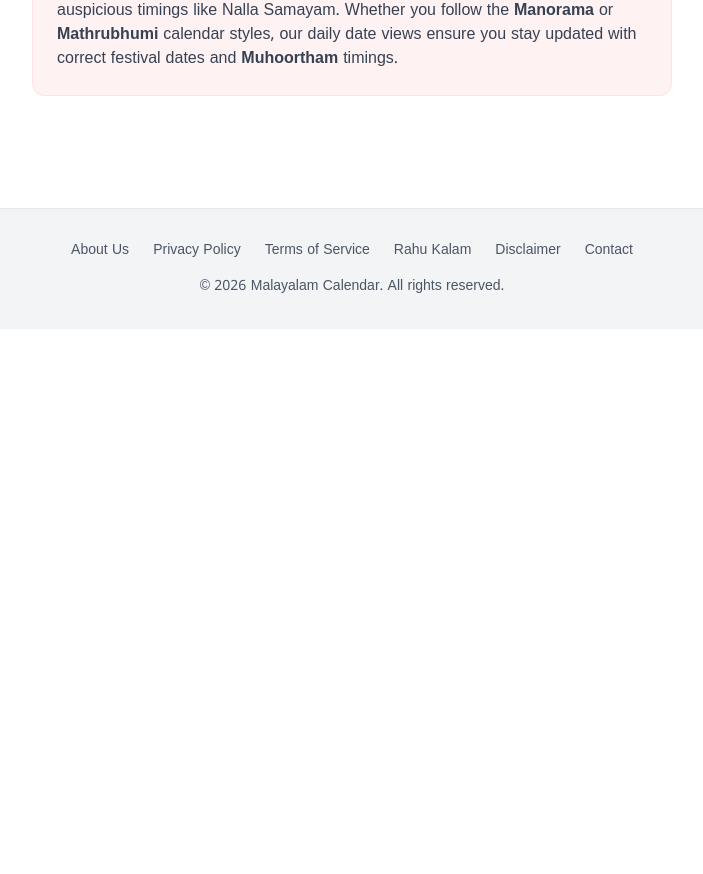
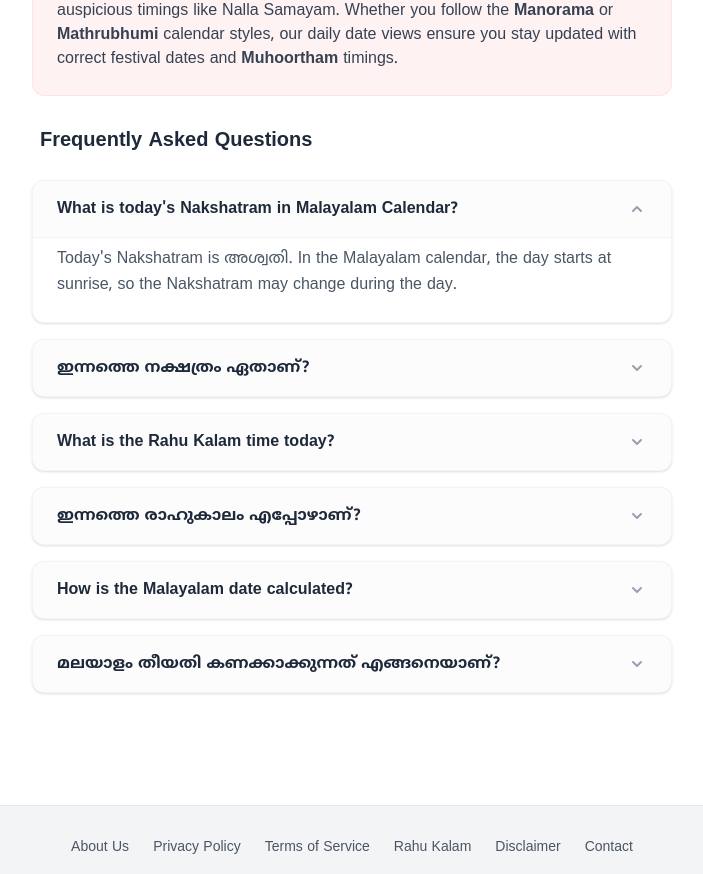
Before and after one commit to Agasthyan07/malayalam_calender, a Next.js app: page / in a window 1280 px wide. Shown: the part 1840-2714 px from the top of the page, without its empty margins (288-991 px from the left). Before the commit the page ends 2169 px from the top, so only its background shows below. Built offline with nearby package versions, Linux system fonts and the light colour scheme.

Commit message:
Add FAQ section to Today page and AdSense script to layout

```diff
--- a/app/layout.tsx
+++ b/app/layout.tsx
@@ -1,4 +1,5 @@
 import type { Metadata } from 'next';
+import Script from 'next/script';
 import { Inter, Noto_Sans_Malayalam } from 'next/font/google';
 import './globals.css';
 import Header from '@/components/Header';
@@ -44,6 +45,12 @@
         </main>
         <Footer />
         <CookieConsent />
+        <Script
+          async
+          src="https://pagead2.googlesyndication.com/pagead/js/adsbygoogle.js?client=ca-pub-5563933517199081"
+          crossOrigin="anonymous"
+          strategy="afterInteractive"
+        />
       </body>
     </html>
   );
--- a/app/today/page.tsx
+++ b/app/today/page.tsx
@@ -1,4 +1,5 @@
 import TodayCard from '@/components/TodayCard';
+import FAQ from '@/components/FAQ';
 import Link from 'next/link';
 import AdSlot from '@/components/AdSlot';
 import DateNavigation from '@/components/DateNavigation';
@@ -181,6 +182,33 @@
                 </div>
             </div>
 
+            <FAQ items={[
+                {
+                    question: "What is today's Nakshatram in Malayalam Calendar?",
+                    answer: `Today's Nakshatram is ${data.nakshatram}. In the Malayalam calendar, the day starts at sunrise, so the Nakshatram may change during the day.`
+                },
+                {
+                    question: "ഇന്നത്തെ നക്ഷത്രം ഏതാണ്?",
+                    answer: `ഇന്നത്തെ നക്ഷത്രം ${data.nakshatram} ആണ്. മലയാളം കലണ്ടർ പ്രകാരം ദിവസം തുടങ്ങുന്നത് സൂര്യോദയത്തിനാണ്.`
+                },
+                {
+                    question: "What is the Rahu Kalam time today?",
+                    answer: `Today's Rahu Kalam is from ${data.rahukalam}. It is considered an inauspicious time for starting new ventures.`
+                },
+                {
+                    question: "ഇന്നത്തെ രാഹുകാലം എപ്പോഴാണ്?",
+                    answer: `ഇന്നത്തെ രാഹുകാലം ${data.rahukalam} വരെയാണ്. പുതിയ കാര്യങ്ങൾ തുടങ്ങാൻ ഈ സമയം ഒഴിവാക്കുന്നതാണ് ഉചിതം.`
+                },
+                {
+                    question: "How is the Malayalam date calculated?",
+                    answer: "The Malayalam date is calculated based on the solar calendar (Kollavarsham). It follows the position of the sun in the zodiac signs."
+                },
+                {
+                    question: "മലയാളം തീയതി കണക്കാക്കുന്നത് എങ്ങനെയാണ്?",
+                    answer: "കൊല്ലവർഷം എന്നറിയപ്പെടുന്ന സൗര കലണ്ടർ അടിസ്ഥാനമാക്കിയാണ് മലയാളം തീയതി കണക്കാക്കുന്നത്. സൂര്യൻ ഓരോ രാശിയിലും പ്രവേശിക്കുന്നതിനനുസരിച്ചാണ് മാസങ്ങൾ മാറുന്നത്."
+                }
+            ]} />
+
             <AdSlot slotId="mid-content" />
         </div>
     );
--- /dev/null
+++ b/components/FAQ.tsx
@@ -0,0 +1,86 @@
+'use client';
+
+import { useState } from 'react';
+import JsonLd from './JsonLd';
+
+type FAQItem = {
+    question: string;
+    answer: string;
+};
+
+type FAQProps = {
+    items: FAQItem[];
+};
+
+export default function FAQ({ items }: FAQProps) {
+    const [openIndex, setOpenIndex] = useState<number | null>(0);
+
+    const toggleAccordion = (index: number) => {
+        setOpenIndex(openIndex === index ? null : index);
+    };
+
+    const jsonLd = {
+        '@context': 'https://schema.org',
+        '@type': 'FAQPage',
+        mainEntity: items.map((item) => ({
+            '@type': 'Question',
+            name: item.question,
+            acceptedAnswer: {
+                '@type': 'Answer',
+                text: item.answer,
+            },
+        })),
+    };
+
+    return (
+        <section className="my-8">
+            <JsonLd data={jsonLd} />
+            <h2 className="text-xl font-bold text-gray-800 dark:text-gray-200 mb-6 px-2">
+                Frequently Asked Questions
+            </h2>
+            <div className="space-y-4">
+                {items.map((item, index) => (
+                    <div
+                        key={index}
+                        className="bg-white dark:bg-gray-800 rounded-xl border border-gray-100 dark:border-gray-700 shadow-sm overflow-hidden"
+                    >
+                        <button
+                            onClick={() => toggleAccordion(index)}
+                            className="w-full text-left px-6 py-4 focus:outline-none flex justify-between items-center group bg-gray-50/50 dark:bg-gray-800/50 hover:bg-gray-50 dark:hover:bg-gray-800 transition-colors"
+                            aria-expanded={openIndex === index}
+                        >
+                            <span className="font-semibold text-gray-800 dark:text-gray-200 text-base group-hover:text-indigo-600 dark:group-hover:text-indigo-400 transition-colors">
+                                {item.question}
+                            </span>
+                            <span
+                                className={`ml-4 transform transition-transform duration-200 text-gray-400 group-hover:text-indigo-500 ${openIndex === index ? 'rotate-180' : ''
+                                    }`}
+                            >
+                                <svg
+                                    xmlns="http://www.w3.org/2000/svg"
+                                    className="h-5 w-5"
+                                    viewBox="0 0 20 20"
+                                    fill="currentColor"
+                                >
+                                    <path
+                                        fillRule="evenodd"
+                                        d="M5.293 7.293a1 1 0 011.414 0L10 10.586l3.293-3.293a1 1 0 111.414 1.414l-4 4a1 1 0 01-1.414 0l-4-4a1 1 0 010-1.414z"
+                                        clipRule="evenodd"
+                                    />
+                                </svg>
+                            </span>
+                        </button>
+                        <div
+                            className={`transition-all duration-300 ease-in-out ${openIndex === index ? 'max-h-96 opacity-100' : 'max-h-0 opacity-0'
+                                }`}
+                        >
+                            <div className="px-6 pb-6 pt-2 text-gray-600 dark:text-gray-400 leading-relaxed border-t border-gray-100 dark:border-gray-700/50">
+                                {item.answer}
+                            </div>
+                        </div>
+                    </div>
+                ))}
+            </div>
+        </section>
+    );
+}
```
